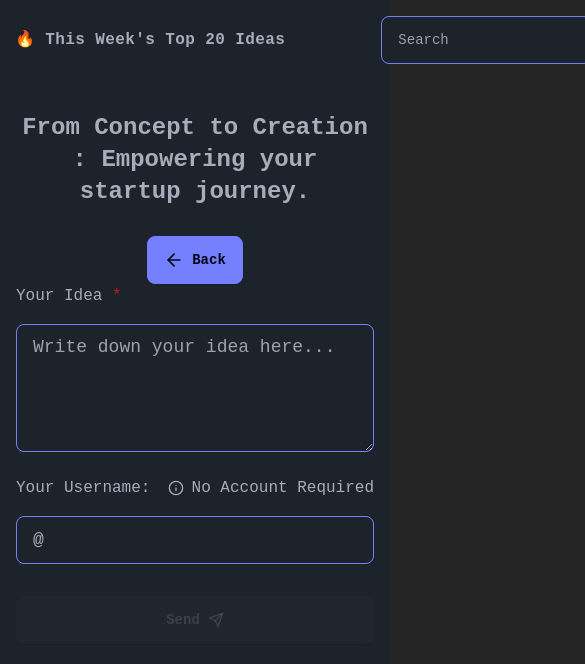
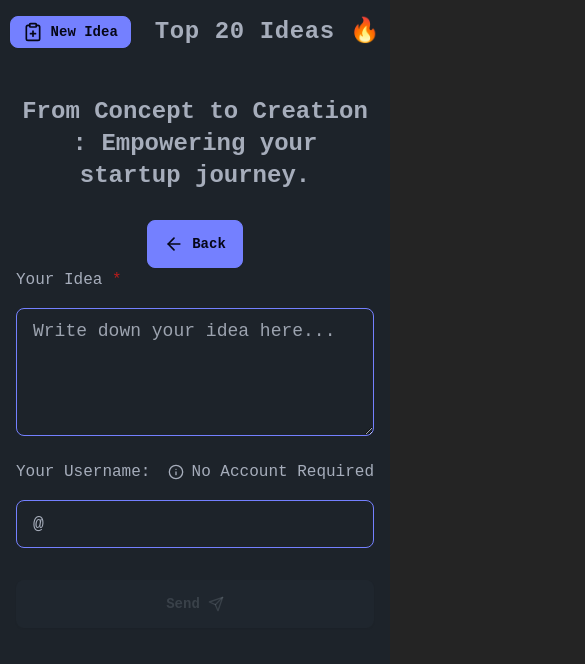
Before and after one commit to rishiigupta04/IdeaGo-App, a React (Vite) app: page /new in a window 390 px wide. Shown: the top 664 px of the page, 585 px wide, since content can reach past the window. Built offline with nearby package versions, Linux system fonts and the light colour scheme.

Commit message:
mobile responsiveness 1

```diff
--- a/src/Screens/Home/components/Header.jsx
+++ b/src/Screens/Home/components/Header.jsx
@@ -6,26 +6,20 @@ const Header = () => {
   const navigation = useNavigate();
   return (
     <>
-      <div className="flex justify-center gap-24 items-center">
+      <div className="flex justify-center gap-6 lg:gap-24  items-center">
         <button
           onClick={() => {
             navigation("/new");
           }}
-          className="btn btn-primary btn-sm md:btn-md"
+          className="btn btn-primary btn-sm sm:btn-md"
         >
           <ClipboardPlus size={20} />
           New Idea
         </button>
 
-        <h2 className="sm:text-3xl md:text-4xl text-nowrap font-bold tracking-wide">
-          🔥 This Week's Top 20 Ideas
+        <h2 className="text-2xl lg:text-5xl text-nowrap font-bold tracking-wide">
+          Top 20 Ideas 🔥
         </h2>
-
-        <input
-          type="text"
-          placeholder="Search"
-          className="input input-md input-bordered input-primary max-w-xs"
-        />
       </div>
     </>
   );
--- a/src/index.css
+++ b/src/index.css
@@ -18,3 +18,6 @@
   color: rgba(255, 255, 255, 0.87);
   background-color: #242424;
 }
+
+@media screen {
+}
```
